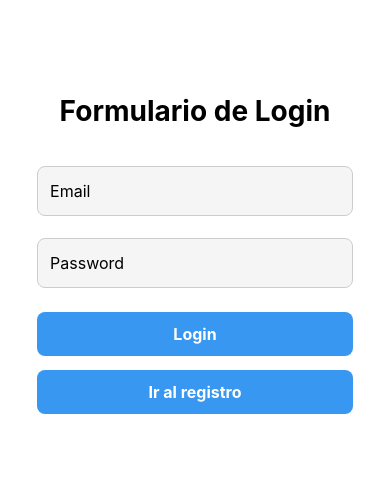
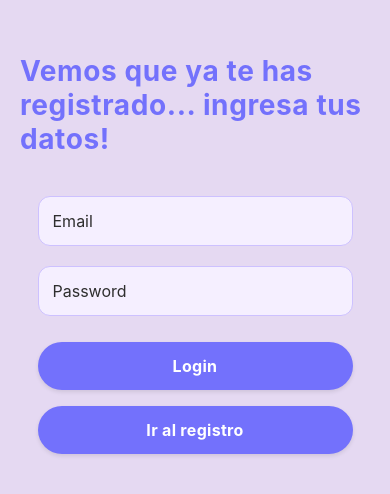
Before and after one commit to sophiadeleone/prog3_proyecto, a React Native app in the folder proyectoFinalprog3/: screen /Login in a window 390 px wide. Shown: the part 168-662 px from the top of the page. Built offline with nearby package versions, Linux system fonts and the light colour scheme; no server answers.

Commit message:
corregi la funcion like e hice css

```diff
--- a/proyectoFinalprog3/src/components/Post.js
+++ b/proyectoFinalprog3/src/components/Post.js
@@ -4,17 +4,23 @@ import { db, auth } from '../firebase/config';
 import { FontAwesome } from '@expo/vector-icons';
 
 export default class Post extends Component {
-    constructor(props) {
+    /**constructor(props) {
       super(props);
       this.state = {
         likes: this.props.data.likes
       };
     }
 
+    EL  this.props.data.likes Lo usamos dentro de la funcion meGusta() . Si no haciamos esto, si ponia un like en home,
+    despues iba a mi perfil y no veia ese like.
+    Ahora que
+    EL  this.props.data.likes Lo usamos dentro de la funcion meGusta() todo se actualiza por  props actualizadas por Firestore.
+    */
+
     meGusta() {
         const user = auth.currentUser.email;
         const idPost = this.props.id;
-        const arrayDeLikes = this.state.likes;
+        const arrayDeLikes = this.props.data.likes
 
         if (arrayDeLikes.includes(user)) {
           const nuevoArray = arrayDeLikes.filter(email => email !== user);
@@ -36,17 +42,18 @@ export default class Post extends Component {
       render() {
         return (
           <View style={styles.card}>
-            <Text style={styles.autor}>{this.props.data.owner}</Text>
+            <Text style={styles.autorMail}>{this.props.data.owner}</Text>
             <Text style={styles.descripcion}>{this.props.data.description}</Text>
 
             <TouchableOpacity onPress={() => this.meGusta()} style={styles.likeContainer}>
             <FontAwesome
-                name={this.state.likes.includes(auth.currentUser.email) ? 'heart' : 'heart-o'}
+                name={this.props.data.likes.includes(auth.currentUser.email) ? 'heart' : 'heart-o'}
                 size={20}
-                color={this.state.likes.includes(auth.currentUser.email) ? 'red' : '#007bff'}
+                color={this.props.data.likes.includes(auth.currentUser.email) ? 'red' : '#007bff'}
                 />
-            <Text style={styles.likeCount}>{this.state.likes.length}</Text>
+
             </TouchableOpacity>
+            <Text style={styles.likeCount}>{this.props.data.likes.length}</Text>
 
             {this.props.estaEnPerfil ? (
               <TouchableOpacity
@@ -76,10 +83,11 @@ const styles = StyleSheet.create({
       shadowRadius: 4,
       elevation: 3
     },
-    autor: {
+    autorMail: {
       fontWeight: 'bold',
       color: '#7371FC', // lila fuerte
-      fontSize: 15
+      fontSize: 15,
+      fontFamily: 'Georgia'
     },
     descripcion: {
       fontSize: 16,
@@ -94,7 +102,9 @@ const styles = StyleSheet.create({
     likeCount: {
       marginLeft: 6,
       fontSize: 14,
-      color: '#333'
+      color: '#7371FC',
+
+
     },
     botonEliminar: {
       backgroundColor: '#A594F9',
--- a/proyectoFinalprog3/src/screens/CrearPosts.js
+++ b/proyectoFinalprog3/src/screens/CrearPosts.js
@@ -72,7 +72,7 @@ export default class CrearPosts extends Component {
 const styles = StyleSheet.create({
   container: {
     flex: 1,
-    backgroundColor: '#ffffff',
+    backgroundColor: '#E5D9F2',
     padding: 20,
     justifyContent: 'center'
   },
@@ -81,39 +81,51 @@ const styles = StyleSheet.create({
     fontWeight: 'bold',
     textAlign: 'center',
     marginBottom: 20,
-    color: '#333'
+    color: '#7371FC',
+    letterSpacing: 0.5,
+    fontFamily: 'Georgia'
   },
   input: {
-    height: 120,
-    borderColor: '#ccc',
-    borderWidth: 1,
-    borderRadius: 8,
-    backgroundColor: '#f9f9f9',
-    padding: 12,
+    height: 200,
+    width: '80%',
+    alignSelf: 'center',
+    borderColor: '#CDC1FF',
+    borderWidth: 1.5,
+    borderRadius: 12,
+    backgroundColor: '#F5EFFF',
+    padding: 14,
     fontSize: 16,
     textAlignVertical: 'top',
-    marginBottom: 15
+    marginBottom: 15,
+    color: '#2E2E2E'
   },
+
   boton: {
-    backgroundColor: '#007bff',
-    paddingVertical: 14,
+    backgroundColor: '#7371FC',
+    paddingVertical: 12,
     paddingHorizontal: 20,
-    borderRadius: 8,
-    alignItems: 'center',
+    borderRadius: 30,
+    width: '50%',
+    alignSelf: 'center',
     marginTop: 10,
     shadowColor: '#000',
     shadowOffset: { width: 0, height: 2 },
-    shadowOpacity: 0.2,
-    shadowRadius: 3,
+    shadowOpacity: 0.5,
+    shadowRadius: 4,
     elevation: 3
   },
+
   textoBoton: {
     color: '#fff',
-    fontSize: 16,
-    fontWeight: 'bold'
+    fontSize: 17,
+    fontWeight: 'bold',
+    letterSpacing: 0.3,
+    alignSelf: 'center',
+    fontFamily: 'Georgia'
+
   },
   error: {
-    color: 'red',
+    color: '#D32F2F',
     textAlign: 'center',
     marginBottom: 10,
     fontSize: 14
--- a/proyectoFinalprog3/src/screens/Home.js
+++ b/proyectoFinalprog3/src/screens/Home.js
@@ -1,5 +1,5 @@
 import React, { Component } from 'react';
-import { View, StyleSheet } from 'react-native';
+import { View, StyleSheet, Text } from 'react-native';
 import Posts from '../components/Posts';
 
 class Home extends Component {
@@ -7,6 +7,7 @@ class Home extends Component {
       render() {
         return (
           <View style={styles.container}>
+            <Text style={styles.titulo}>Se está diciendo...</Text>
             <Posts />
 
           </View>
@@ -23,4 +24,12 @@ const styles = StyleSheet.create({
       padding: 10,
       backgroundColor: '#E5D9F2' // fondo lavanda claro de la paleta de colores que elegimos
     },
+    titulo: {
+      fontSize: 28,
+      fontWeight: 'bold',
+      textAlign: 'center',
+      color: '#7371FC',
+      marginBottom: 20,
+      fontFamily: 'Georgia'
+      }
   });
--- a/proyectoFinalprog3/src/screens/Login.js
+++ b/proyectoFinalprog3/src/screens/Login.js
@@ -38,7 +38,7 @@ class Login extends Component {
     render() {
         return (
             <View style={styles.container}>
-                <Text style={styles.titulo}>Formulario de Login</Text>
+                <Text style={styles.titulo}>Vemos que ya te has registrado... ingresa tus datos!</Text>
 
                 <TextInput
                     style={styles.input}
@@ -81,43 +81,51 @@ const styles = StyleSheet.create({
       flex: 1,
       justifyContent: 'center',
       alignItems: 'center',
-        paddingHorizontal: '5%',
-        backgroundColor: '#fff'
+      paddingHorizontal: 20,
+      backgroundColor: '#E5D9F2'
     },
     titulo: {
       fontSize: 28,
       fontWeight: 'bold',
-        marginBottom: '8%',
-        color: '#000'
+      marginBottom: 30,
+      color: '#7371FC',
+      letterSpacing: 0.6
     },
     input: {
       height: 50,
       paddingVertical: 10,
-        paddingHorizontal: 12,
-        borderWidth: 1,
-        borderColor: '#ccc',
-        borderRadius: 8,
-        marginVertical: '3%',
+      paddingHorizontal: 14,
+      borderWidth: 1.5,
+      borderColor: '#CDC1FF',
+      borderRadius: 12,
+      marginVertical: 10,
       width: '90%',
-        backgroundColor: '#f5f5f5',
-        fontSize: 16
+      backgroundColor: '#F5EFFF',
+      fontSize: 16,
+      color: '#2E2E2E'
     },
     boton: {
-        backgroundColor: '#3897f0',
-        paddingVertical: 12,
-        borderRadius: 8,
-        marginTop: '4%',
+      backgroundColor: '#7371FC',
+      paddingVertical: 14,
+      borderRadius: 25,
+      marginTop: 16,
       width: '90%',
-        alignItems: 'center'
+      alignItems: 'center',
+      shadowColor: '#000',
+      shadowOffset: { width: 0, height: 2 },
+      shadowOpacity: 0.1,
+      shadowRadius: 4,
+      elevation: 3
     },
     textoBoton: {
       color: '#fff',
       fontWeight: 'bold',
-        fontSize: 16
+      fontSize: 16,
+      letterSpacing: 0.3
     },
     errorText: {
-        color: 'red',
-        marginTop: '2%',
+      color: '#D32F2F',
+      marginTop: 6,
       textAlign: 'center',
       width: '90%',
       fontSize: 14
@@ -125,4 +133,5 @@ const styles = StyleSheet.create({
   });
 
 
+
 export default Login;
--- a/proyectoFinalprog3/src/screens/Profile.js
+++ b/proyectoFinalprog3/src/screens/Profile.js
@@ -58,41 +58,52 @@ const styles = StyleSheet.create({
     container: {
       flex: 1,
       padding: '5%',
-        backgroundColor: '#fff'
+      backgroundColor: '#E5D9F2' // color lavanda claro
     },
     titulo: {
-        fontSize: 24,
+      fontSize: 26,
       fontWeight: 'bold',
-        marginBottom: 10,
-        textAlign: 'center'
+      marginBottom: 20,
+      textAlign: 'center',
+      color: '#7371FC' // lila fuerte
     },
     info: {
-        fontSize: 16,
-        marginBottom: 8,
-        color: '#444',
-        backgroundColor: '#f0f4f8',
-        paddingVertical: 8,
-        paddingHorizontal: 12,
-        borderRadius: 8,
+      fontSize: 15,
+      marginBottom: 12,
+      color: '#2E2E2E',
+      backgroundColor: '#F5EFFF',
+      paddingVertical: 10,
+      paddingHorizontal: 14,
+      borderRadius: 10,
+      borderWidth: 1,
+      borderColor: '#CDC1FF', // contorno lila claro
       width: '100%',
       textAlign: 'left',
-        fontWeight: '500'
+      fontWeight: '500',
+      fontFamily: 'Georgia'
     },
     botonLogout: {
-        backgroundColor: '#1976d2',
-        padding: 10,
+      backgroundColor: '#7371FC',
+      paddingVertical: 12,
+      paddingHorizontal: 20,
       borderRadius: 25,
-        marginTop: 20,
+      marginTop: 30,
       alignItems: 'center',
       flexDirection: 'row',
       justifyContent: 'center',
-        alignSelf: 'flex-end'
+      alignSelf: 'center',
+      shadowColor: '#000',
+      shadowOffset: { width: 0, height: 2 },
+      shadowOpacity: 0.1,
+      shadowRadius: 4,
+      elevation: 3
     },
     textoBoton: {
-        color: 'white',
+      color: '#fff',
       fontSize: 16,
       fontWeight: 'bold'
     }
   });
 
+
 export default Profile;
--- a/proyectoFinalprog3/src/screens/Register.js
+++ b/proyectoFinalprog3/src/screens/Register.js
@@ -67,11 +67,11 @@ class Register extends Component {
 
     render() {
         return (
-            <View>
+
 
 
             <View style={styles.container}>
-                <Text style={styles.titulo}>Formulario de Registro</Text>
+                <Text style={styles.titulo}>¡Unite a la comunidad!</Text>
 
                 <TextInput
                     style={styles.input}
@@ -109,7 +109,7 @@ class Register extends Component {
                     <Text style={styles.textoBotonSecundario}>Ya tengo cuenta</Text>
                 </TouchableOpacity>
             </View>
-        </View>
+
         );
     }
 }
@@ -117,7 +117,7 @@ class Register extends Component {
 const styles = StyleSheet.create({
     container: {
       flex: 1,
-    backgroundColor: '#fff',
+      backgroundColor: '#E5D9F2',
       paddingHorizontal: '8%',
       justifyContent: 'center',
       alignItems: 'center'
@@ -125,57 +125,59 @@ const styles = StyleSheet.create({
     titulo: {
       fontSize: 28,
       fontWeight: 'bold',
-    marginBottom: '8%',
-    color: '#000'
+      marginBottom: 30,
+      color: '#7371FC',
+      letterSpacing: 0.6
     },
     input: {
       width: '100%',
-    height: 64,
-    borderWidth: 1,
-    borderColor: '#dbdbdb',
-    borderRadius: 4,
-    backgroundColor: '#fafafa',
-    paddingHorizontal: 10,
-    paddingVertical: 12,
-    marginBottom: '4%'
+      height: 52,
+      borderWidth: 1.5,
+      borderColor: '#CDC1FF',
+      borderRadius: 10,
+      backgroundColor: '#F5EFFF',
+      paddingHorizontal: 14,
+      paddingVertical: 10,
+      marginBottom: 14,
+      fontSize: 16,
+      color: '#2E2E2E'
     },
     boton: {
       width: '100%',
-    backgroundColor: '#3897f0',
-    paddingVertical: 12,
-    borderRadius: 4,
+      backgroundColor: '#7371FC',
+      paddingVertical: 14,
+      borderRadius: 30,
       alignItems: 'center',
-    marginVertical: '4%'
+      marginTop: 10,
+      shadowColor: '#000',
+      shadowOffset: { width: 0, height: 2 },
+      shadowOpacity: 0.1,
+      shadowRadius: 4,
+      elevation: 3
     },
     textoBoton: {
       color: '#fff',
       fontWeight: 'bold',
-    fontSize: 16
+      fontSize: 16,
+      letterSpacing: 0.4
     },
     textoBotonSecundario: {
-    color: '#3897f0',
+      color: '#A594F9',
       fontSize: 14,
-    marginTop: '3%'
+      marginTop: 12,
+      textDecorationLine: 'underline'
     },
     errorText: {
-    color: 'red',
+      color: '#D32F2F',
       fontSize: 14,
       textAlign: 'center',
-    marginBottom: '4%',
+      marginBottom: 12,
       width: '100%'
-  },
-  dataContainer: {
-    marginTop: '10%',
-    width: '100%',
-    alignItems: 'flex-start'
-  },
-  dataText: {
-    fontSize: 12,
-    color: '#666'
     }
   });
 
 
 
 
+
 export default Register;
```
Also changed, not shown: proyectoFinalprog3/src/firebase/config.js (+4 -4 lines). Lines whose indentation alone changed are shown as unchanged.
